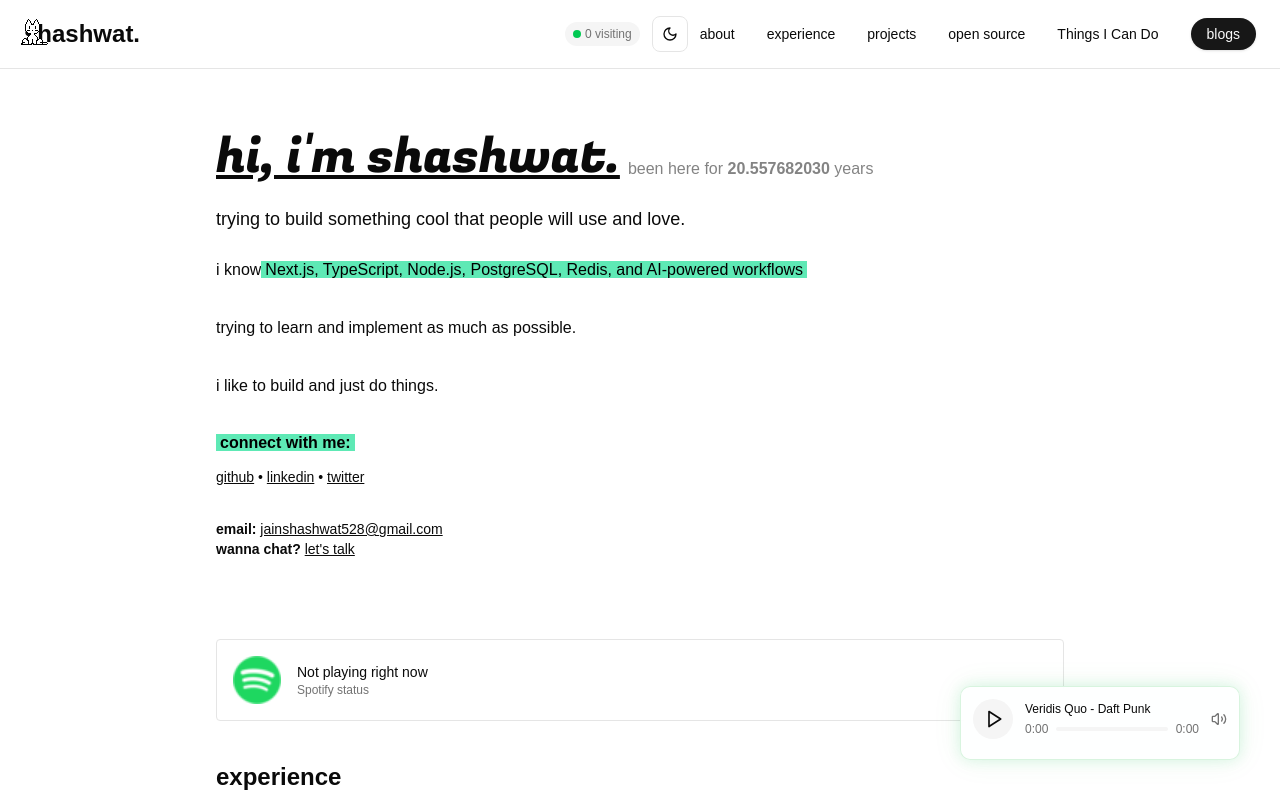
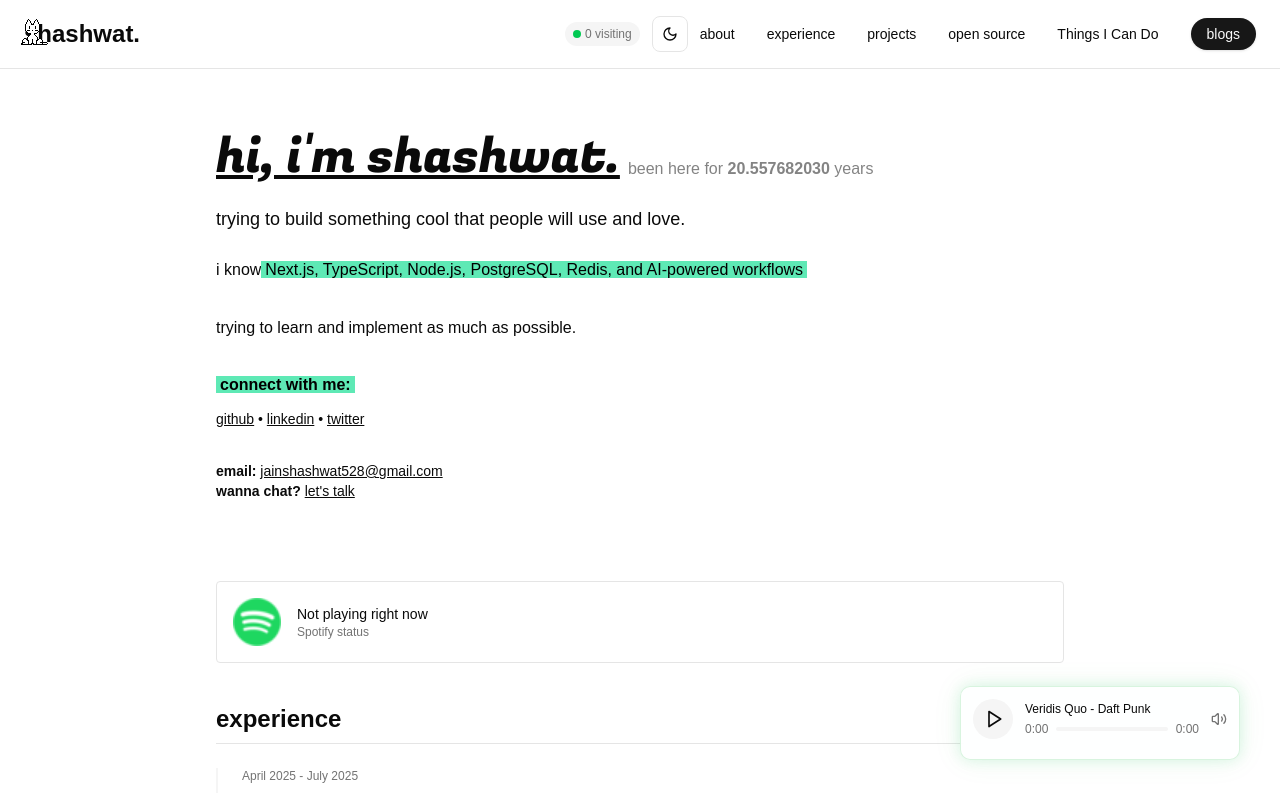
Before and after one commit to shashwat558/portfolio, a Next.js app: page / in a window 1280 px wide. Shown: the top 793 px of the page. Built offline with nearby package versions, Linux system fonts and the light colour scheme; no server answers; a web font is replaced by a local one.

Commit message:
Update Hero.tsx

```diff
--- a/components/Hero.tsx
+++ b/components/Hero.tsx
@@ -35,9 +35,6 @@ export default function Hero() {
         trying to learn and implement as much as possible.
       </p>
 
-      <p className="text-base mb-8 leading-relaxed">
-        i like to build and just do things.
-      </p>
 
       <div className="mb-8">
         <p className="font-semibold mb-3">
```
